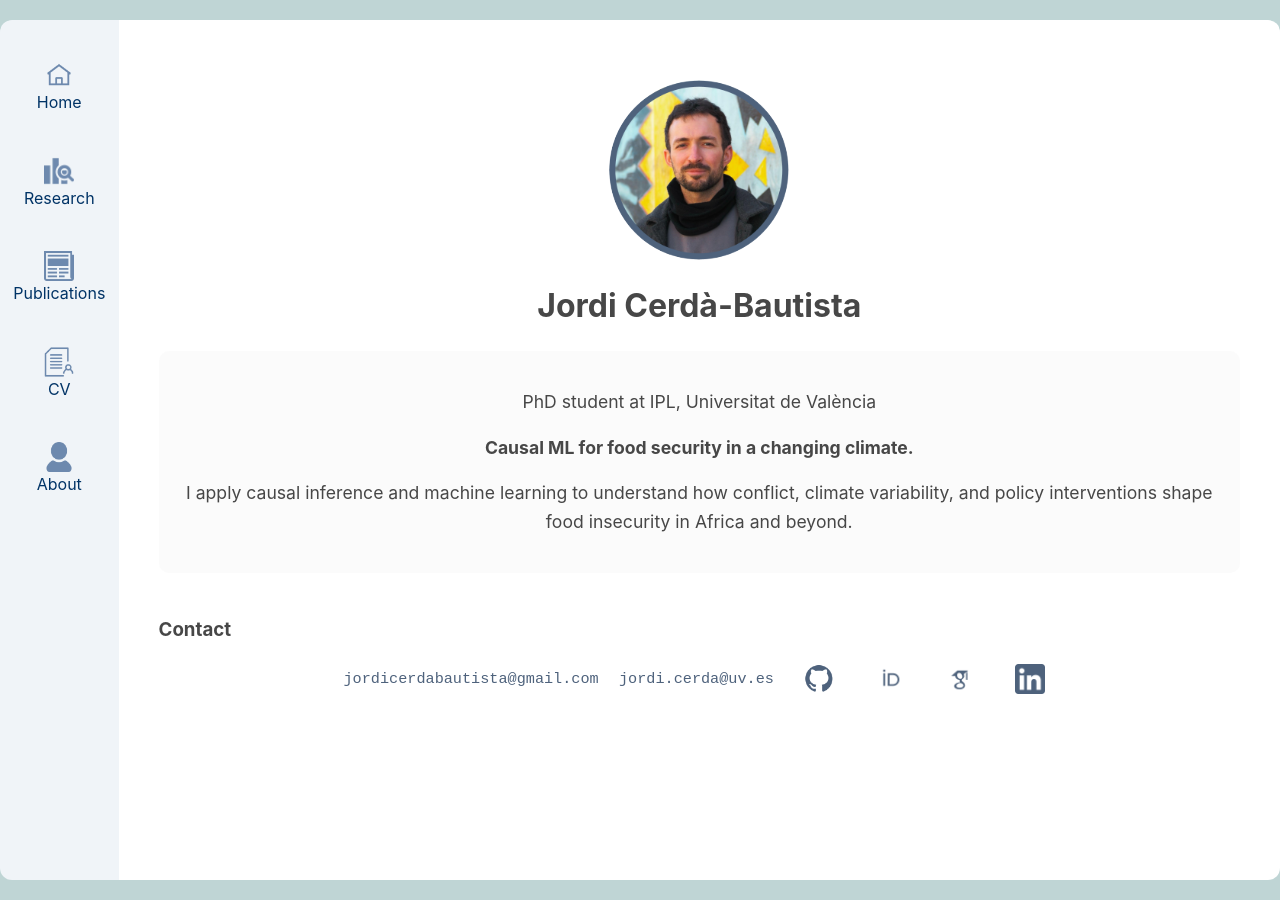
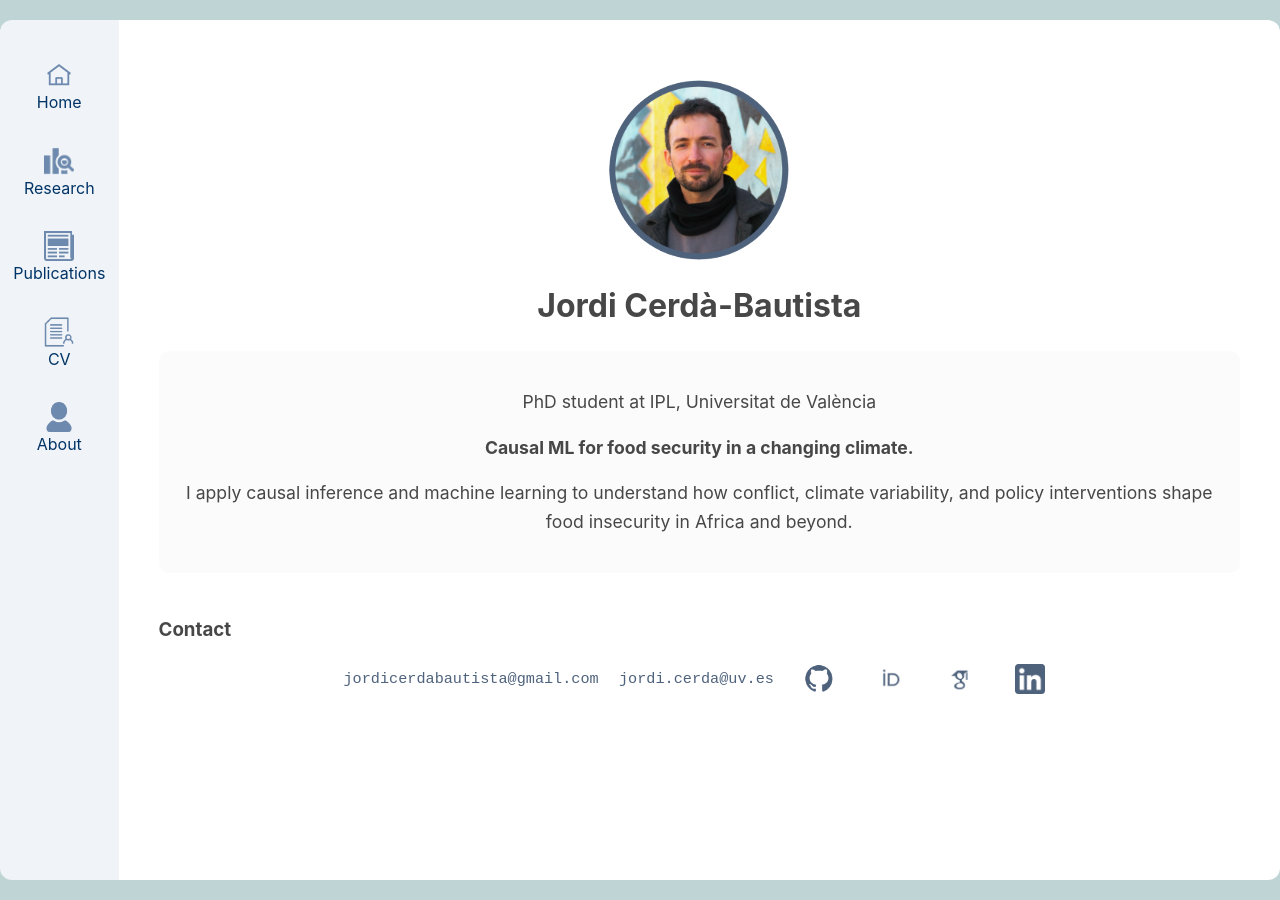
Before and after one commit to jordicbau/jordicbau.github.io, a Jekyll site: the page built from index.md, in a window 1280 px wide. Built offline with Jekyll 4.4.1, drawn with Linux system fonts in a browser that asks for light colours.

Commit message:
Update style.css

```diff
--- a/assets/css/style.css
+++ b/assets/css/style.css
@@ -7,21 +7,19 @@
   background-color: #bfd5d5;
   color: #474747;
   line-height: 1.6;
-  overflow: hidden; /* No full-page scroll */
+  overflow: hidden;
 }
 
-/* Container for sidebar + main content */
 .wrapper {
   display: flex;
   max-width: 1500px;
   margin: 20px auto;
-  height: calc(100vh - 40px); /* Full viewport height minus margin */
+  height: calc(100vh - 40px);
   align-items: stretch;
   border-radius: 12px;
   overflow: hidden;
 }
 
-/* Sidebar */
 .sidebar {
   width: 100px;
   background-color: #f0f4f8;
@@ -44,7 +42,6 @@
   gap: 10px;
 }
 
-/* Sidebar Nav Styles */
 .sidebar-nav {
   list-style: none;
   padding: 0;
@@ -55,7 +52,7 @@
 }
 
 .sidebar-nav li {
-  margin-bottom: 40px; /* space between nav items */
+  margin-bottom: 30px;
   text-align: center;
 }
 
@@ -72,21 +69,22 @@
   width: 32px;
   height: auto;
   margin-bottom: 5px;
-  filter: brightness(1.4); /* brighter by default */
+  filter: brightness(1.4); /* Bright by default */
   transition: transform 0.2s ease, filter 0.2s ease;
 }
 
-.sidebar-nav li a:hover img {
+.sidebar-nav li a:hover img,
+.sidebar-nav li a.active img {
   transform: scale(1.2);
-  filter: brightness(1); /* darker (normal) on hover */
+  filter: brightness(1); /* Darken on hover or active */
 }
 
-.sidebar-nav li a:hover {
+.sidebar-nav li a:hover,
+.sidebar-nav li a.active {
   font-weight: bold;
-  color: #001f4d; /* optional: darker text */
+  color: #001f4d;
 }
 
-/* Main content */
 .main-content {
   flex-grow: 1;
   padding: 40px;
@@ -99,7 +97,6 @@
   flex-direction: column;
 }
 
-/* Bio section with profile and name side-by-side */
 .bio-horizontal {
   display: flex;
   flex-direction: column;
@@ -127,7 +124,6 @@
   margin: 4px 0;
 }
 
-/* Header (used in legacy layout) */
 header {
   text-align: center;
   margin-bottom: 2rem;
@@ -144,7 +140,6 @@
   font-size: 1rem;
 }
 
-/* Navigation (legacy) */
 nav ul {
   list-style: none;
   padding: 0;
@@ -165,7 +160,6 @@
   font-weight: bold;
 }
 
-/* Bio block (legacy, optional use) */
 .bio {
   background-color: #f8f8f899;
   padding: 1.2rem;
@@ -175,7 +169,6 @@
   margin-bottom: 1.5rem;
 }
 
-/* Content sections */
 .sections {
   background-color: #f8f8f899;
   padding: 1rem;
@@ -185,7 +178,6 @@
   margin-bottom: 1.5rem;
 }
 
-/* Footer links and icons */
 .links {
   text-align: center;
   font-size: 0.95rem;
@@ -207,7 +199,6 @@
   transform: scale(1.3);
 }
 
-/* Photo + name block (legacy horizontal header) */
 .header-with-photo {
   display: flex;
   align-items: center;
```
